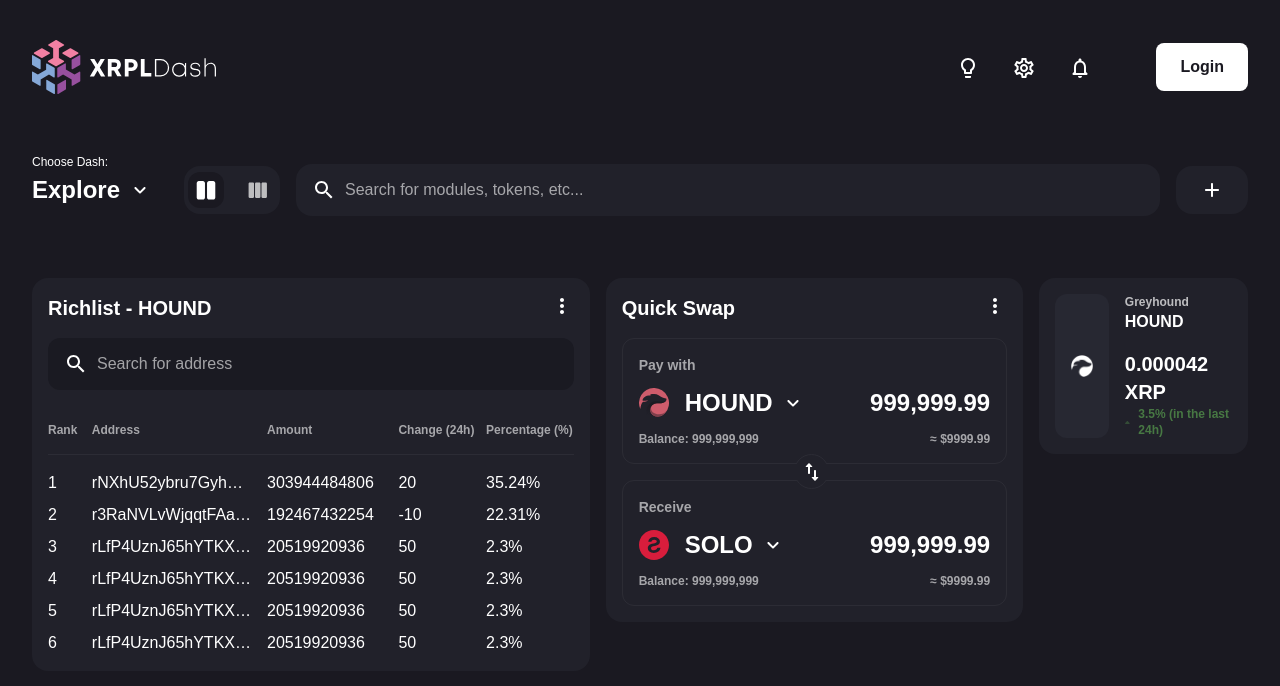
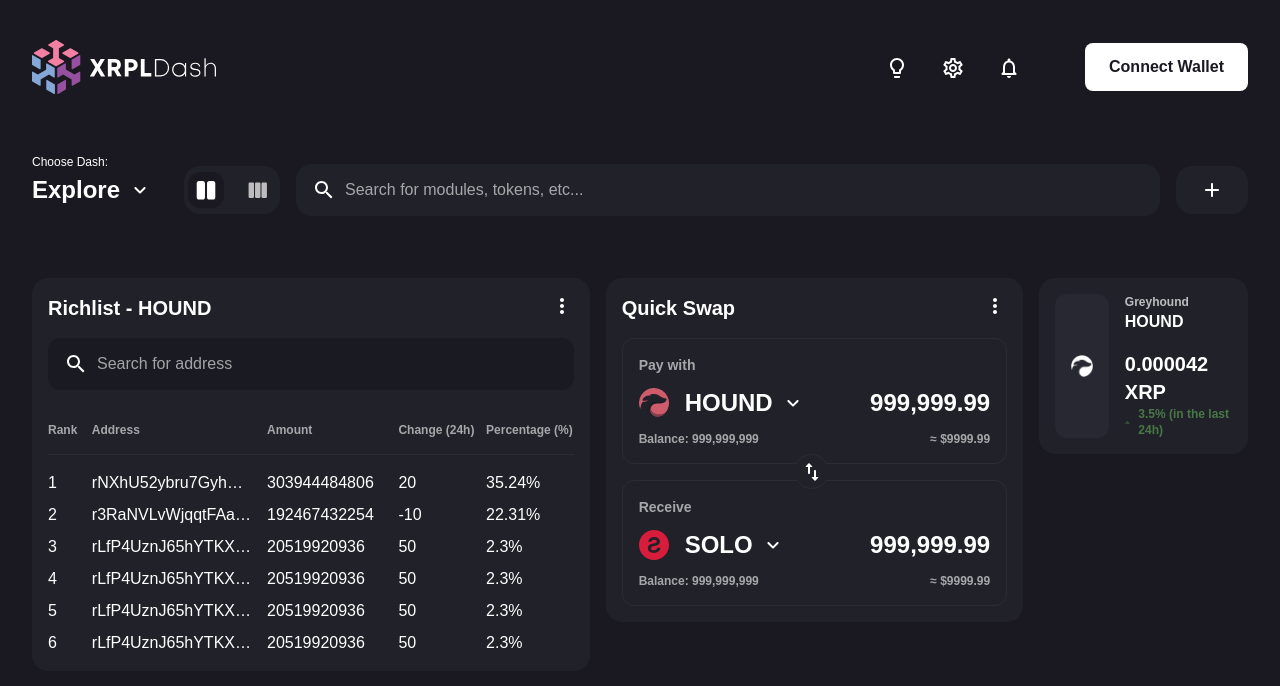
Before and after one commit to qwindo13/xrpl-dash, a Next.js app: page / in a window 1280 px wide. Shown: the top 686 px of the page. Built offline with nearby package versions, Linux system fonts and the light colour scheme.

Commit message:
Visual fixes

```diff
--- a/components/Header/Header.js
+++ b/components/Header/Header.js
@@ -69,7 +69,7 @@
                                 :
                                 <Link href="/auth/login">
                                     <Button className="bg-white !text-[#1A1921]">
-                                        Login
+                                        Connect Wallet
                                     </Button>
                                 </Link>
                         }
--- a/components/UI/ModuleCard/ModuleCard.js
+++ b/components/UI/ModuleCard/ModuleCard.js
@@ -14,7 +14,7 @@
   };
 
   return (
-    <div
+    <motion.div
       className={`${defaultClass} ${className}`}
       onMouseEnter={() => setIsHovered(true)}
       onMouseLeave={() => setIsHovered(false)}
@@ -62,7 +62,7 @@
           </motion.div>
         )}
       </AnimatePresence>
-    </div>
+    </motion.div>
   );
 };
 
```
